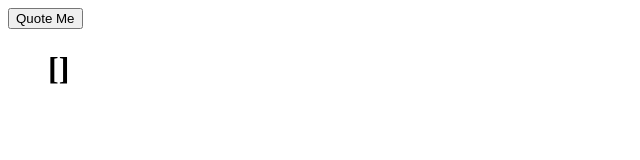
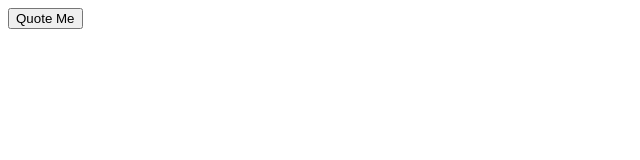
Before and after one commit to callumw118/simpsons-quote-generator, a Vue app: page / in a window 1280 px wide. Shown: the top 160 px of the page, without its empty margins (0-640 px from the left). Built offline with nearby package versions, Linux system fonts and the light colour scheme.

Commit message:
Only displays favourite quotes if one has been selected

```diff
--- a/src/App.vue
+++ b/src/App.vue
@@ -2,7 +2,7 @@
   <div>
     <button v-on:click="getQuote">Quote Me</button>
     <quote-detail :characterInfo="characterInfo" />
-    <favourite-quote-list />
+    <favourite-quote-list :favouriteCharacterInfo="favouriteCharacterInfo" />
   </div>
 </template>
 
@@ -16,7 +16,7 @@ export default {
   data() {
     return {
       characterInfo: [],
-      selectedCharacterInfo: null,
+      favouriteCharacterInfo: null,
     };
   },
   components: {
--- a/src/components/FavouriteQuoteList.vue
+++ b/src/components/FavouriteQuoteList.vue
@@ -1,14 +1,15 @@
 <template>
   <div>
-      <ul>
-          <h1>{{ favouriteQuotes }}</h1>
-          <!-- <favourite-quote-list-item v-for="(quote, index) in favouriteCharacterInfo" :key="index" :quote="quote"/> -->
+      <ul v-if="favouriteQuotes.length > 0">
+          <h2>Favourite Quotes</h2>
+          <li v-for="(quote, index) in favouriteQuotes" :key="index">
+              {{ quote.quote }}
+          </li>
       </ul>
   </div>
 </template>
 
 <script>
-import FavouriteQuoteListItem from '@/components/FavouriteQuoteListItem';
 import { eventBus } from '@/main';
 
 export default {
@@ -19,9 +20,6 @@ export default {
             favouriteQuotes: []
         }
     },
-    components: {
-        'favourite-quote-list-item': FavouriteQuoteListItem
-    },
     mounted(){
         eventBus.$on('quote-selected', quote => this.favouriteQuotes.push(quote))
     }
--- a/src/components/FavouriteQuoteListItem.vue
+++ /dev/null
@@ -1,16 +0,0 @@
-<template>
-  <li>
-      {{ quote.character }}
-  </li>
-</template>
-
-<script>
-export default {
-    name: 'favourite-quote-list-item',
-    props: ['quote']
-}
-</script>
-
-<style>
-
-</style>
```
